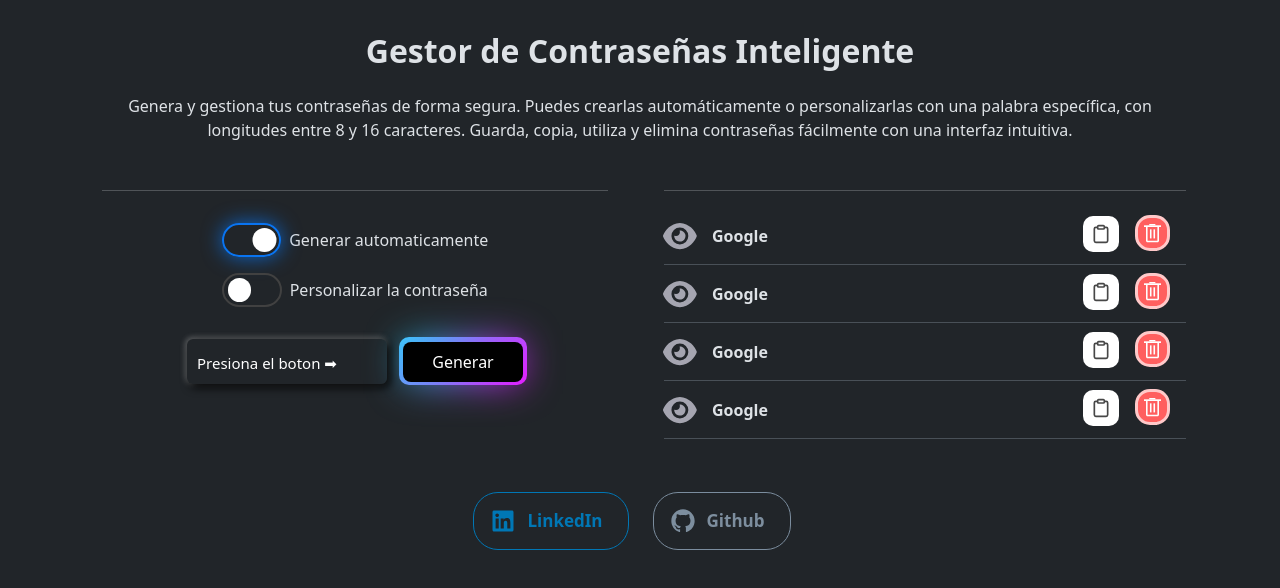
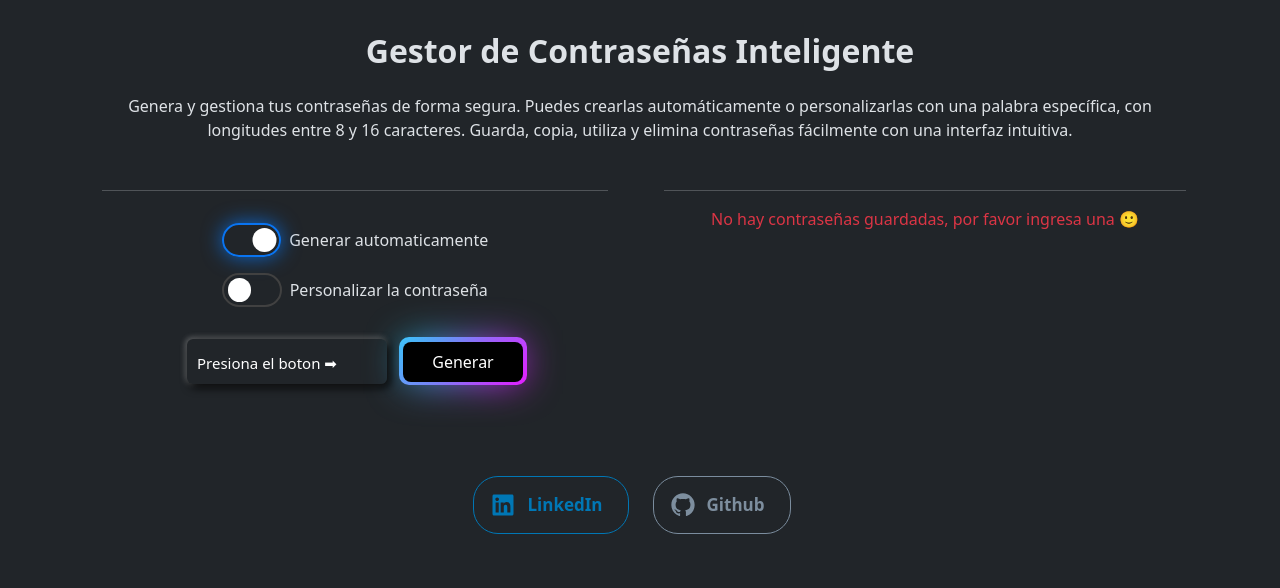
Before and after one commit to Benit0Trdlla/Passwords, a React (Vite) app: page / in a window 1280 px wide. Shown: the top 588 px of the page. Built offline with nearby package versions, Linux system fonts and the light colour scheme.

Commit message:
[New]: read websiteName And Password generated from LocalStorage.

```diff
--- a/src/components/Checkbox/Checkbox.jsx
+++ b/src/components/Checkbox/Checkbox.jsx
@@ -1,7 +1,7 @@
 import { useState } from "react";
 import "./Checkbox.css";
 
-export const Checkbox = ({ children }) => {
+export const Checkbox = ({ children, websiteName }) => {
   const [checked, setChecked] = useState(false);
   const handleChange = () => {
     setChecked(!checked);
@@ -28,7 +28,7 @@
           </svg>
         </label>
       <div className="w-50 text-start">
-        {!checked ? children : <small>bobygattos4</small>}
+        {!checked ? children : <small>{websiteName}</small>}
       </div>
     </>
   );
--- a/src/components/ListPasswords/ListPasswords.jsx
+++ b/src/components/ListPasswords/ListPasswords.jsx
@@ -1,67 +1,26 @@
-import {Checkbox, CopyBtn, DeleteBtn} from '../../components'
+import { Checkbox, CopyBtn, DeleteBtn } from '../../components'
+import { readLocalStorage } from '../../lib/readLocalStorage'
 export const ListPasswords = () => {
+    const result = readLocalStorage()
+    if (result instanceof Error) {
+        return <p className='m-0 text-danger text-center'>{result.message}</p>
+    }
     return (
         <ul className="list-group list-group-flush text-start w-80 px-3">
-            <li className="list-group-item d-flexr">
+            {result.map((item, index) => (
+                <li className="list-group-item d-flexr" key={index}>
                     <div className='fw-bold d-flex justify-content-between'>
                         <div className='d-flex gap-3 align-items-center'>
-                        <Checkbox>
-                            <p className='m-0'>Google</p>
+                            <Checkbox websiteName={item.value}>
+                                <p className='m-0'>{item.key}</p>
                             </Checkbox>
                         </div>
                         <div className='d-flex gap-3 align-items-center'>
-                        <CopyBtn /><DeleteBtn />
+                            <CopyBtn onClick={() => navigator.clipboard.writeText(item.value)}/><DeleteBtn />
                         </div>
                     </div>
                 </li>
-            <li className="list-group-item d-flexr">
-                <div className='fw-bold d-flex justify-content-between'>
-                    <div className='d-flex gap-3 align-items-center'>
-                        <Checkbox>
-                            <p className='m-0'>Google</p>
-                        </Checkbox>
-                    </div>
-                    <div className='d-flex gap-3 align-items-center'>
-                        <CopyBtn /><DeleteBtn />
-                    </div>
-                </div>
-            </li>
-            <li className="list-group-item d-flexr">
-                <div className='fw-bold d-flex justify-content-between'>
-                    <div className='d-flex gap-3 align-items-center'>
-                        <Checkbox>
-                            <p className='m-0'>Google</p>
-                        </Checkbox>
-                    </div>
-                    <div className='d-flex gap-3 align-items-center'>
-                        <CopyBtn /><DeleteBtn />
-                    </div>
-                </div>
-            </li>
-            <li className="list-group-item d-flexr">
-                <div className='fw-bold d-flex justify-content-between'>
-                    <div className='d-flex gap-3 align-items-center'>
-                        <Checkbox>
-                            <p className='m-0'>Google</p>
-                        </Checkbox>
-                    </div>
-                    <div className='d-flex gap-3 align-items-center'>
-                        <CopyBtn /><DeleteBtn />
-                    </div>
-                </div>
-            </li>
-                        <li className="list-group-item d-flexr">
-                <div className='fw-bold d-flex justify-content-between'>
-                    <div className='d-flex gap-3 align-items-center'>
-                        <Checkbox>
-                            <p className='m-0'>Google</p>
-                        </Checkbox>
-                    </div>
-                    <div className='d-flex gap-3 align-items-center'>
-                        <CopyBtn /><DeleteBtn />
-                    </div>
-                </div>
-            </li>
+            ))}
         </ul>
     )
 }
--- /dev/null
+++ b/src/lib/readLocalStorage.js
@@ -0,0 +1,7 @@
+export const readLocalStorage = () => {
+    const generatedPasswords = JSON.parse(localStorage.getItem('Passwords')) || [];
+    if (generatedPasswords.length === 0) {
+        return new Error('No hay contraseñas guardadas, por favor ingresa una 🙂');
+    }
+    return generatedPasswords;
+}
```
Lines whose indentation alone changed are shown as unchanged.
